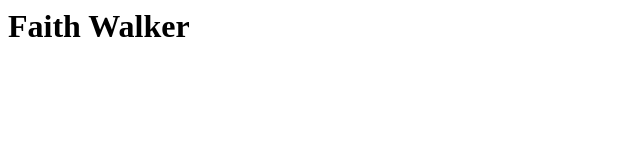
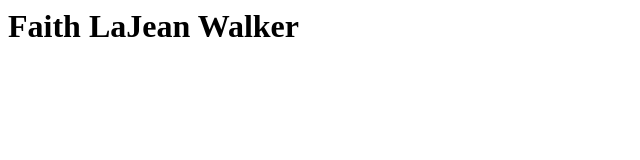
Before and after one commit to FaithMCA/FaithMCA.github.io, a plain HTML site: page index.html in a window 1280 px wide. Shown: the whole page, without its empty margins (0-640 px from the left). Drawn offline with Linux system fonts and the light colour scheme.

Commit message:
name change

```diff
--- a/index.html
+++ b/index.html
@@ -4,6 +4,6 @@
         <title>Faith</title>
     </head>
     <body>
-        <h1>Faith Walker</h1>
+        <h1>Faith LaJean Walker</h1>
     </body>
 </html>
```
